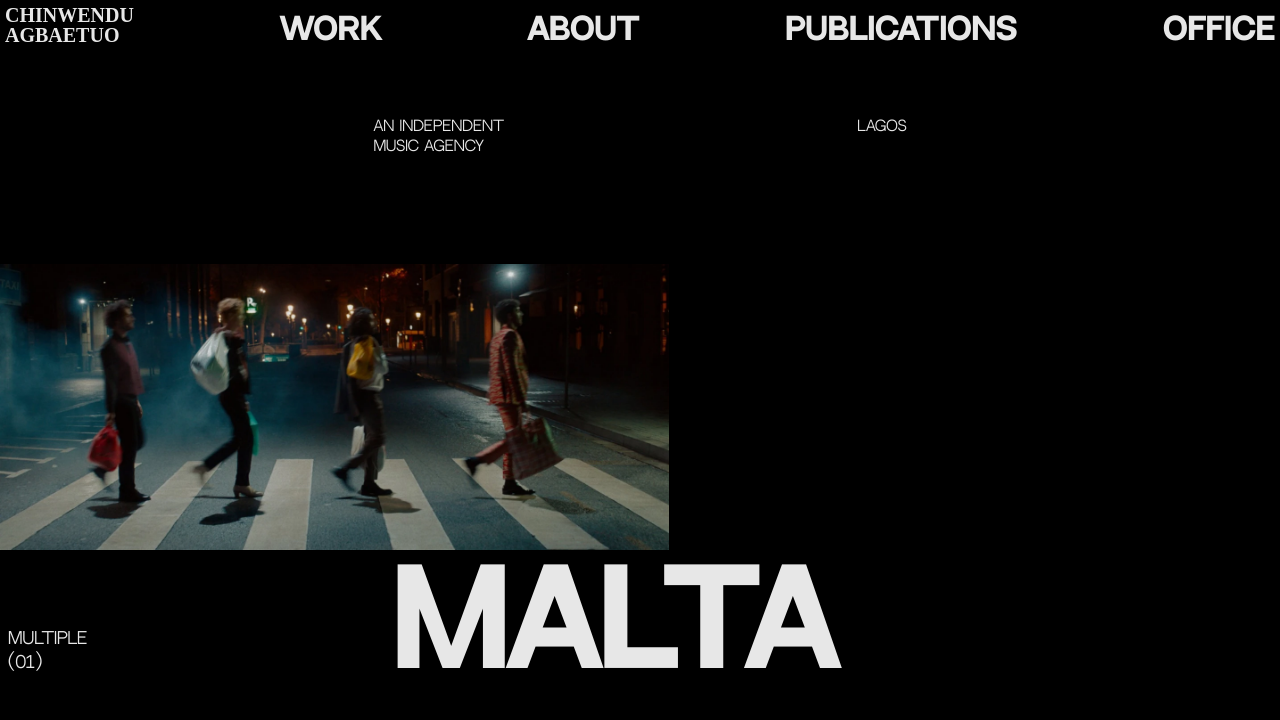
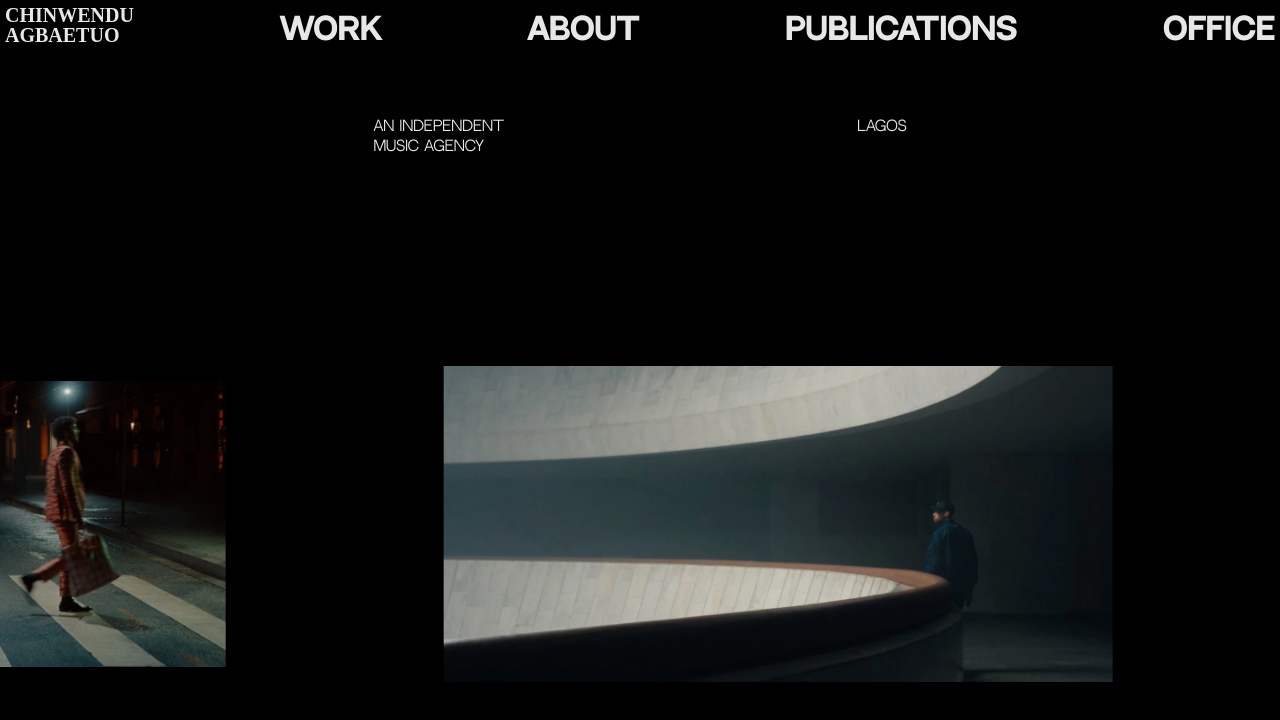
Before and after one commit to dindustack/music-agency-site, a Next.js app: page / in a window 1280 px wide. Shown: the top 720 px of the page. Built offline with nearby package versions, Linux system fonts and the light colour scheme; a web font is replaced by a local one.

Commit message:
fix: :bug: slider fix

```diff
--- a/components/ImageSwiperSlider.js
+++ b/components/ImageSwiperSlider.js
@@ -1,11 +1,12 @@
+import React, { useEffect, useState } from "react";
 import Image from "next/image";
-import React, { useEffect, useState } from "react";
 
 import { Swiper, SwiperSlide } from "swiper/react";
+import 'swiper/css';
 
 /**
  *
- * @returns Images
+ * Images
  */
 import imageSlider1 from "../images/imageSlider1.png";
 import imageSlider2 from "../images/imageSlider2.png";
@@ -25,6 +26,7 @@ export default function ImageSwiperSlider() {
     calculatedWidth < 768 ? setSlides(1.2) : setSlides(1.5);
   }, []);
 
+
   return (
     <div className="relative">
       <Swiper
@@ -33,7 +35,7 @@ export default function ImageSwiperSlider() {
         grabCursor={true}
         className="w-full font-neutralFace h-[50vh] md:h-[65vh] relative mt-[40vh] md:mt-[33vh]"
       >
-        {/* Silde 1 */}
+        {/* Slide 1 */}
         <SwiperSlide className="flex justify-start flex-col w-fit">
           <div className="h-[100%] flex items-end">
             <Image
@@ -44,11 +46,34 @@ export default function ImageSwiperSlider() {
           </div>
           <div className="flex justify-between items-end h-[100%]">
             <div className="flex flex-col justify-between h-full py-1 px-2">
-              <p className="uppercase">multiple</p>
+              <p>multiple</p>
               <p>(01)</p>
             </div>
-            <div className="text-5xl font-bold md:text-7xl lg:text-9xl 2xl:text-[12rem] leading-none uppercase">
+            <div className="text-5xl font-bold md:text-7xl lg:text-9xl 2xl:text-[12rem] leading-none">
               malta
+            </div>
+          </div>
+        </SwiperSlide>
+
+        {/* Silde 2 */}
+        <SwiperSlide className="flex justify-start flex-col-reverse w-fit">
+          <div className="h-[100%] flex items-end">
+            <Image
+              alt=""
+              src={imageSlider2}
+              className="w-full md:w-[80%] h-[100%] object-contain"
+            />
+          </div>
+          <div className="flex justify-between items-end h-[100%]">
+            <div className="flex flex-col justify-between h-full py-1 px-2">
+              <p>
+                <span className="text-red-700">g-star raw</span>
+                <br /> 1:00
+              </p>
+              <p>(02)</p>
+            </div>
+            <div className="text-5xl font-bold md:text-7xl lg:text-9xl 2xl:text-[12rem] leading-none">
+              g-star raw
             </div>
           </div>
         </SwiperSlide>
```
